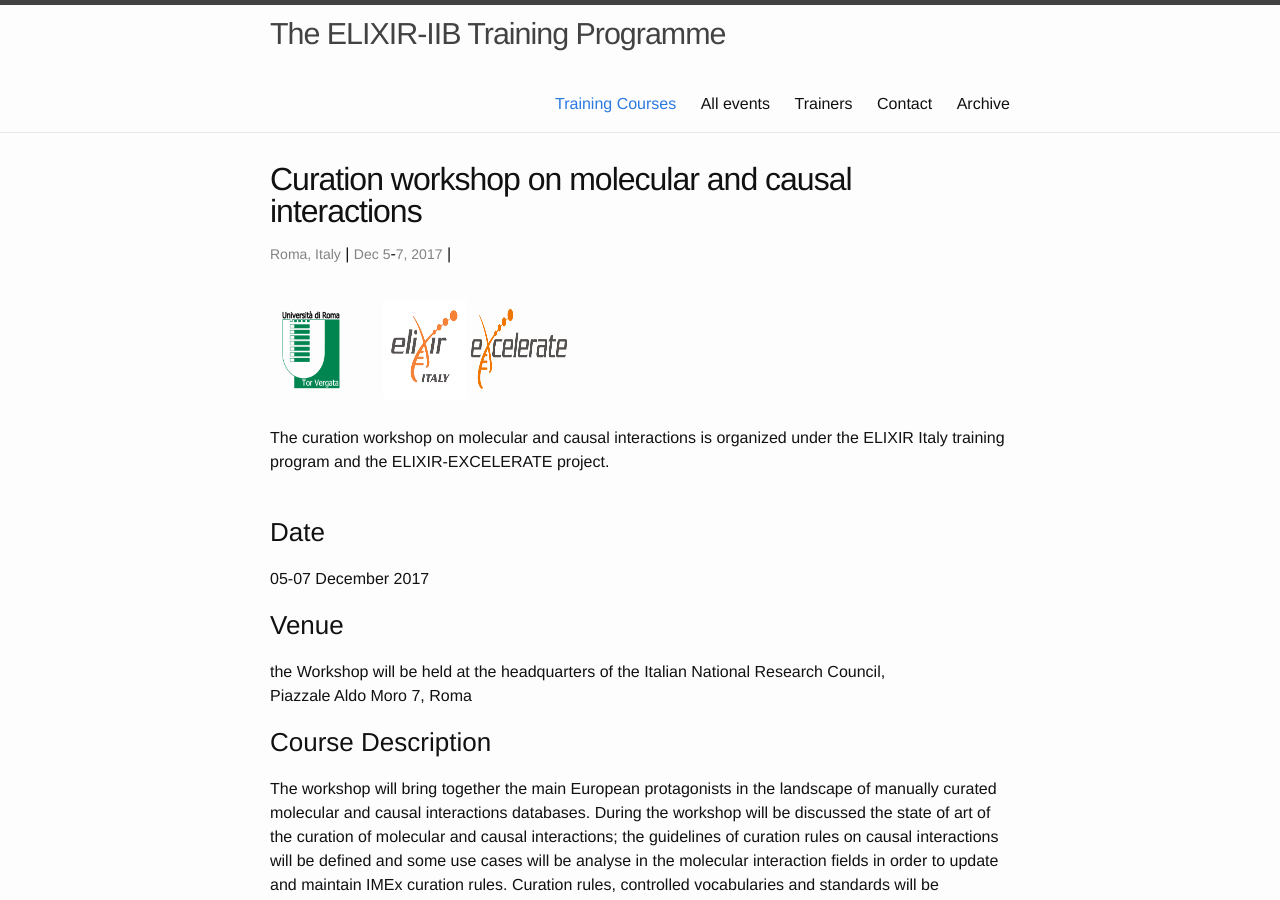
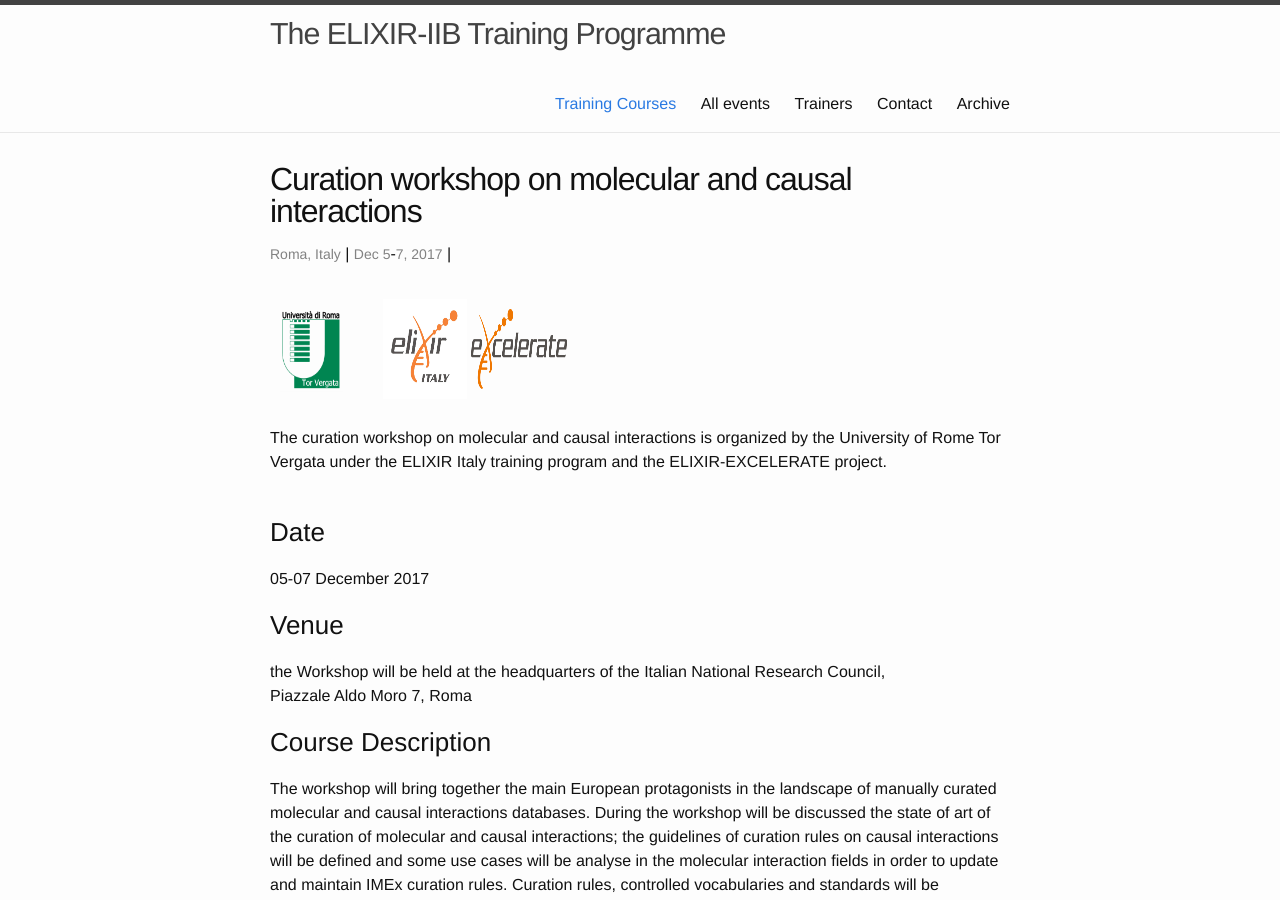
Before and after one commit to ELIXIR-IIB-training/website, a Jekyll site: the page built from _posts/2017-12-05-Curation_workshop-Roma.md, in a window 1280 px wide and 900 px high. Built offline with Jekyll 4.4.1, drawn with Linux system fonts in a browser that asks for light colours.

Commit message:
Update Curation Workshop description

```diff
--- a/_posts/2017-12-05-Curation_workshop-Roma.md
+++ b/_posts/2017-12-05-Curation_workshop-Roma.md
@@ -4,7 +4,7 @@ title:  "Curation workshop on molecular and causal interactions"
 date_start:   2017-12-05
 date_end:   2017-12-07
 venue: Roma, Italy
-description: The curation workshop on molecular and causal interactions is organized under the ELIXIR Italy training program and the ELIXIR-EXCELERATE project. The workshop will bring together the main European protagonists in the landscape of manually curated molecular and causal interactions databases.
+description: The curation workshop on molecular and causal interactions is organized by the University of Rome Tor Vergata under the ELIXIR Italy training program and the ELIXIR-EXCELERATE project. The workshop will bring together the main European protagonists in the landscape of manually curated molecular and causal interactions databases.
 ---
 
 <table border="0" width="300">
@@ -17,7 +17,7 @@ description: The curation workshop on molecular and causal interactions is organ
 </table>
 
 <br>
-The curation workshop on molecular and causal interactions is organized under the ELIXIR Italy training program and the ELIXIR-EXCELERATE project.
+The curation workshop on molecular and causal interactions is organized by the University of Rome Tor Vergata under the ELIXIR Italy training program and the ELIXIR-EXCELERATE project.
 <br>
 <br>
 ### Date
```
